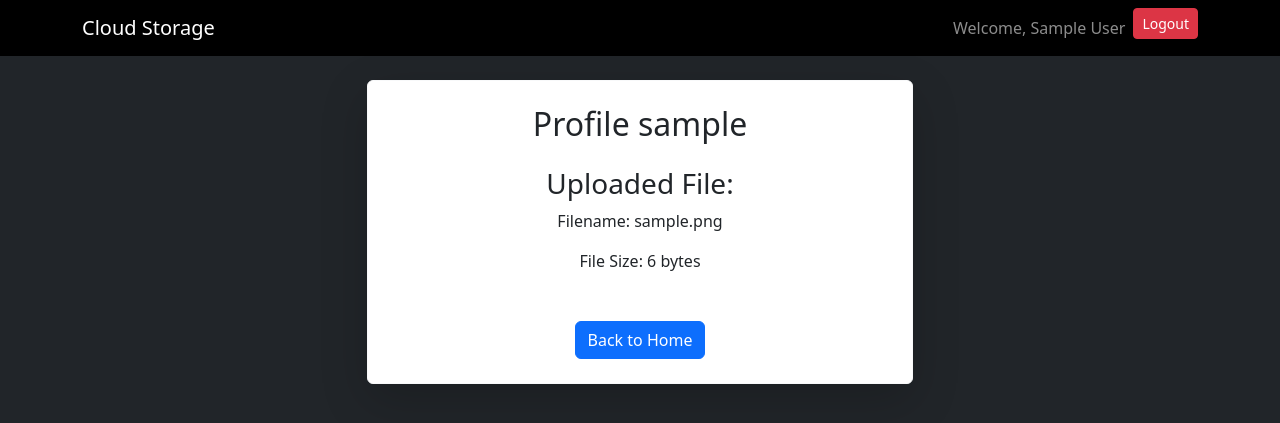
After one commit to Tetsuozxcmid/Cloud-storage, a Flask app: page /user/1 in a window 1280 px wide. The commit adds this page. Shown: the top 423 px of the page. Run offline with Flask 3, Linux system fonts and the light colour scheme; a user stored in the database is signed in; tables that the repository leaves empty hold one stand-in row (values such as "Sample post").

Commit message:
added simple upload card

```diff
--- a/app/templates/index.html
+++ b/app/templates/index.html
@@ -20,7 +20,7 @@
                         {% if file.user_id == user.id %}
                             <a href="{{ url_for('delete', upload_id=file.id) }}" class="btn btn-danger btn-sm">Delete</a>
                         {% endif %}
-                        <span class="text-muted">{{ file.user_name }} - {{ file.data|length }} bytes</span>
+                        <a href="{{ url_for('user',upload_id=file.id)}}">{{ file.user_name }}</a>-{{ file.data|length }} bytes</span>
                     </li>
                 {% endfor %}
             </ul>
--- /dev/null
+++ b/app/templates/user.html
@@ -0,0 +1,26 @@
+{% extends "base.html" %}
+
+{% block content %}
+<div class="container d-flex justify-content-center">
+    <div class="card shadow-lg p-4 w-50 border border-light rounded">
+        <h2 class="text-center mb-4">Profile {{ upload.user_name }} </h2>
+
+        {% if upload %}
+            <div class="mb-3">
+                <h3 class="text-center">Uploaded File:</h3>
+                <p class="text-center">Filename: {{ upload.filename }}</p>
+                <p class="text-center">File Size: {{ upload.data|length }} bytes</p>
+
+            </div>
+        {% else %}
+            <p class="text-center">No file uploaded.</p>
+        {% endif %}
+
+        <div class="text-center mt-3">
+            <a href="{{ url_for('index') }}" class="btn btn-primary">Back to Home</a>
+        </div>
+    </div>
+</div>
+
+
+{% endblock %}
--- a/handlers/routes.py
+++ b/handlers/routes.py
@@ -76,3 +76,10 @@ def register_routes(app, db):
     def logout():
         logout_user()
         return redirect(url_for('index'))
+
+    @app.route('/user/<upload_id>', methods=['GET', 'POST'])
+    @login_required
+    def user(upload_id):
+        upload = Object.query.filter_by(id=upload_id).first()
+        files = Object.query.all()
+        return render_template('user.html',upload=upload,user=current_user,files=files)
--- a/run.py
+++ b/run.py
@@ -6,4 +6,5 @@ flask_app = create_app()
 
 if __name__ == '__main__':
     logging.basicConfig(level=logging.INFO)
-    flask_app.run(host='127.0.0.1', port=8001)
+
+    flask_app.run(host='127.0.0.1', port=8002)
```
